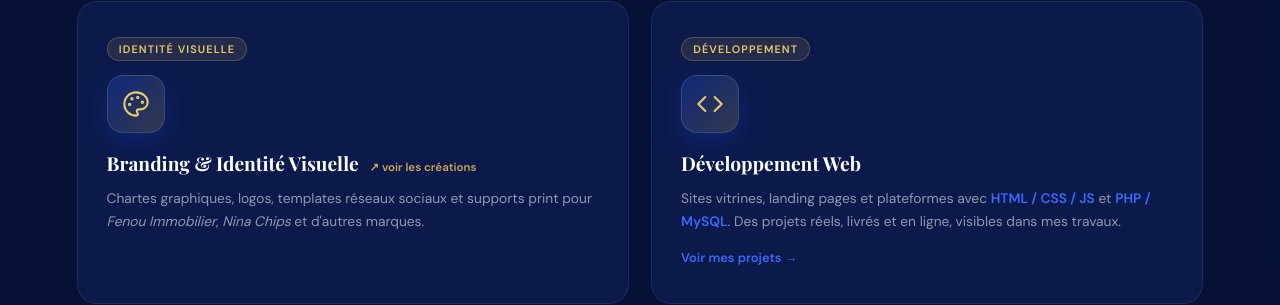
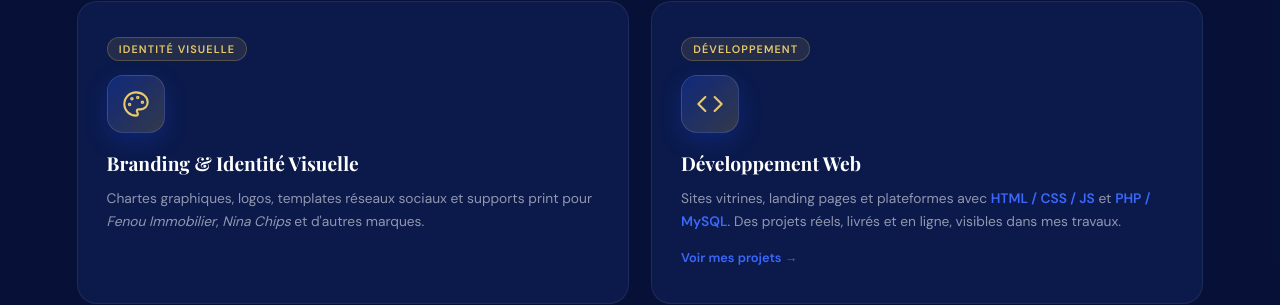
Before and after one commit to aichatoubiosanna46-commits/portfolio, a plain HTML site: page index.html in a window 1280 px wide. Shown: the part 2327-2632 px from the top of the page. Drawn offline with nearby package versions, Linux system fonts and the light colour scheme.

```diff
--- a/index.html
+++ b/index.html
@@ -248,9 +248,7 @@
          onclick="openGallery(this)">
       <span class="srv-tag">Identité Visuelle</span>
       <div class="srv-ico"><svg viewBox="0 0 24 24"><circle cx="13.5" cy="6.5" r=".6"/><circle cx="17.5" cy="10.5" r=".6"/><circle cx="8.5" cy="7.5" r=".6"/><circle cx="6.5" cy="12.5" r=".6"/><path d="M12 2C6.5 2 2 6.5 2 12s4.5 10 10 10c.9 0 1.6-.7 1.6-1.6 0-.4-.2-.8-.4-1.1-.3-.3-.5-.7-.5-1.1 0-.9.7-1.6 1.6-1.6H16c3.3 0 6-2.7 6-6 0-4.9-4.5-8.6-10-8.6z"/></svg></div>
-      <h3>Branding & Identité Visuelle
-        <span style="font-size:.72rem;color:var(--gold);margin-left:.4rem;font-family:'DM Sans',sans-serif;font-weight:600">↗ voir les créations</span>
-      </h3>
+      <h3>Branding & Identité Visuelle </h3>
       <p>Chartes graphiques, logos, templates réseaux sociaux et supports print pour <em>Fenou Immobilier</em>, <em>Nina Chips</em> et d'autres marques.</p>
 
     </div>
```
